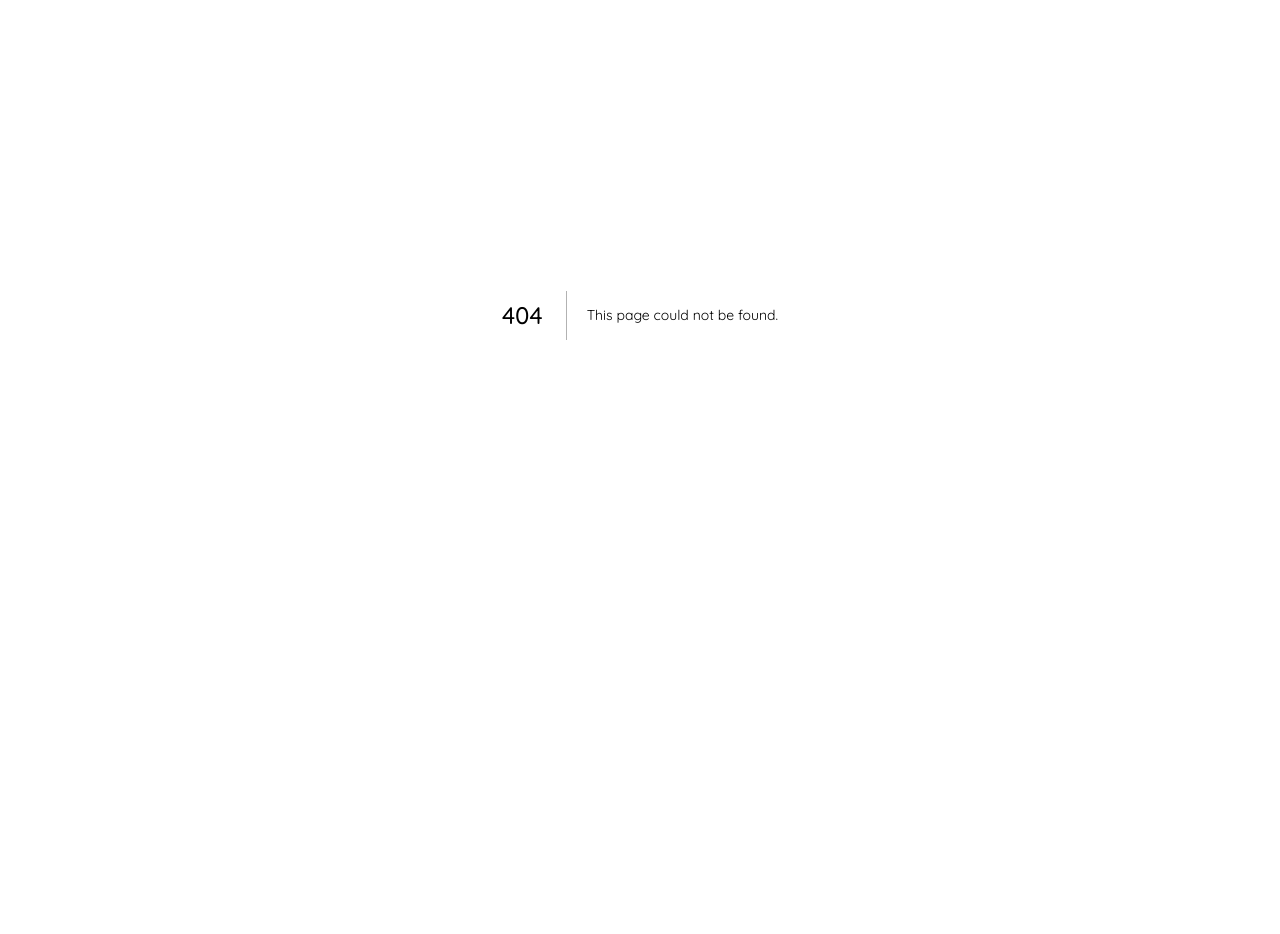
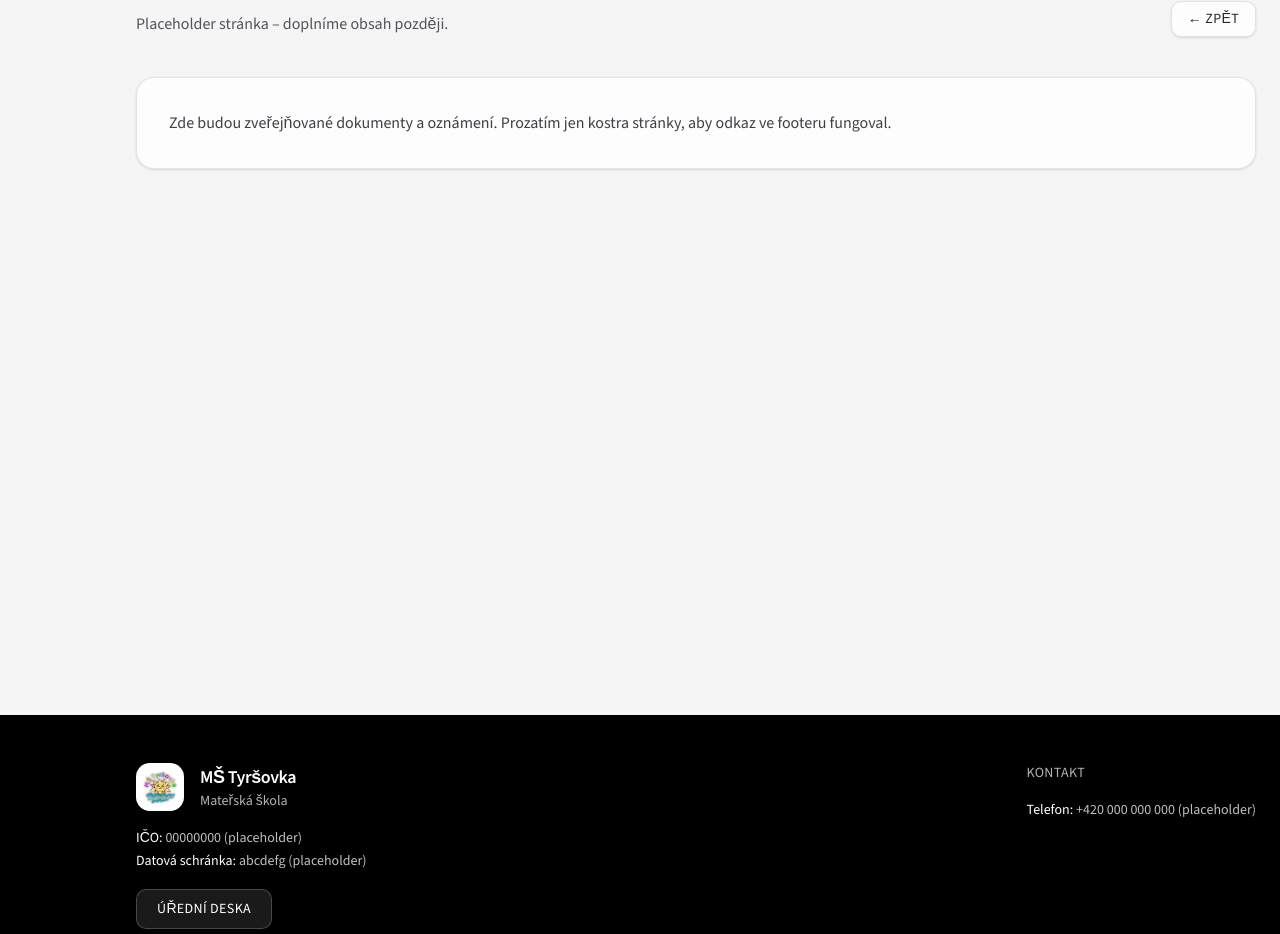
Before and after one commit to thinkhome-org/ms-tyrsovka, a Next.js app: page /uredni-deska in a window 1280 px wide. Before the commit this address had no page. Shown: the part 158-1092 px from the top of the page. Before the commit the page ends 873 px from the top, so only its background shows below. Built offline with nearby package versions, Linux system fonts and the light colour scheme.

Commit message:
Add Footer component to RootLayout in layout.tsx

```diff
--- /dev/null
+++ b/app/components/footer.tsx
@@ -0,0 +1,70 @@
+import Image from "next/image";
+import Link from "next/link";
+
+export default function Footer() {
+    return (
+        <footer className="w-full bg-black px-6 text-white">
+            <div className="mx-auto w-full max-w-7xl py-12 md:pl-28 2xl:max-w-360">
+                <div className="grid grid-cols-1 gap-10 md:grid-cols-2">
+                    <div className="space-y-4">
+                        <div className="flex items-center gap-4">
+                            <div className="relative h-12 w-12 overflow-hidden rounded-xl border border-white/15 bg-white">
+                                <Image
+                                    src="/logo.png"
+                                    alt="MŠ Tyršovka"
+                                    fill
+                                    className="object-contain p-1"
+                                    sizes="48px"
+                                />
+                            </div>
+                            <div>
+                                <div className="text-lg font-semibold tracking-tight text-white">
+                                    MŠ Tyršovka
+                                </div>
+                                <div className="text-sm text-white/70">
+                                    Mateřská škola
+                                </div>
+                            </div>
+                        </div>
+
+                        <div className="text-sm text-white/75 leading-relaxed">
+                            <div>
+                                <span className="font-medium text-white">
+                                    IČO:
+                                </span>{" "}
+                                00000000 (placeholder)
+                            </div>
+                            <div>
+                                <span className="font-medium text-white">
+                                    Datová schránka:
+                                </span>{" "}
+                                abcdefg (placeholder)
+                            </div>
+                        </div>
+
+                        <Link
+                            href="/uredni-deska"
+                            className="inline-flex h-10 items-center rounded-lg border border-white/20 bg-white/10 px-5 text-sm font-medium uppercase tracking-wide text-white shadow-sm transition hover:bg-white/15"
+                        >
+                            Úřední deska
+                        </Link>
+                    </div>
+
+                    <div className="space-y-4 md:justify-self-end">
+                        <div className="text-sm font-medium uppercase tracking-wide text-white/70">
+                            Kontakt
+                        </div>
+                        <div className="text-sm text-white/75 leading-relaxed">
+                            <div>
+                                <span className="font-medium text-white">
+                                    Telefon:
+                                </span>{" "}
+                                +420 000 000 000 (placeholder)
+                            </div>
+                        </div>
+                    </div>
+                </div>
+            </div>
+        </footer>
+    );
+}
--- a/app/layout.tsx
+++ b/app/layout.tsx
@@ -2,6 +2,7 @@ import type { Metadata } from "next";
 import { Quicksand, Source_Sans_3 } from "next/font/google";
 import "./globals.css";
 import Nav from "./components/nav";
+import Footer from "./components/footer";
 
 const quicksand = Quicksand({
     variable: "--font-quicksand",
@@ -28,6 +29,7 @@ export default function RootLayout({
             <body className={`${quicksand.variable} ${sourceSans3.variable} antialiased font-sans`}>
                 <Nav />
                 {children}
+                <Footer />
             </body>
         </html>
     );
--- /dev/null
+++ b/app/uredni-deska/page.tsx
@@ -0,0 +1,34 @@
+import Link from "next/link";
+
+export default function UredniDeskaPage() {
+    return (
+        <main className="min-h-screen bg-[#f5f5f5] px-6 text-zinc-900">
+            <div className="mx-auto w-full max-w-7xl pt-10 pb-16 md:pl-28 2xl:max-w-360">
+                <div className="flex flex-wrap items-end justify-between gap-4">
+                    <div>
+                        <h1 className="text-4xl font-bold tracking-tight text-black sm:text-5xl">
+                            Úřední deska
+                        </h1>
+                        <p className="mt-2 max-w-2xl text-sm leading-relaxed text-zinc-600 sm:text-base">
+                            Placeholder stránka – doplníme obsah později.
+                        </p>
+                    </div>
+
+                    <Link
+                        href="/"
+                        className="inline-flex h-9 items-center rounded-lg border border-black/10 bg-white/80 px-4 text-sm font-medium uppercase tracking-wide text-zinc-800 shadow-sm transition hover:bg-[#A0C4FF]"
+                    >
+                        ← Zpět
+                    </Link>
+                </div>
+
+                <div className="mt-10 rounded-2xl border border-black/10 bg-white/80 p-6 shadow-sm sm:p-8">
+                    <p className="text-zinc-700 leading-relaxed">
+                        Zde budou zveřejňované dokumenty a oznámení. Prozatím jen
+                        kostra stránky, aby odkaz ve footeru fungoval.
+                    </p>
+                </div>
+            </div>
+        </main>
+    );
+}
```
